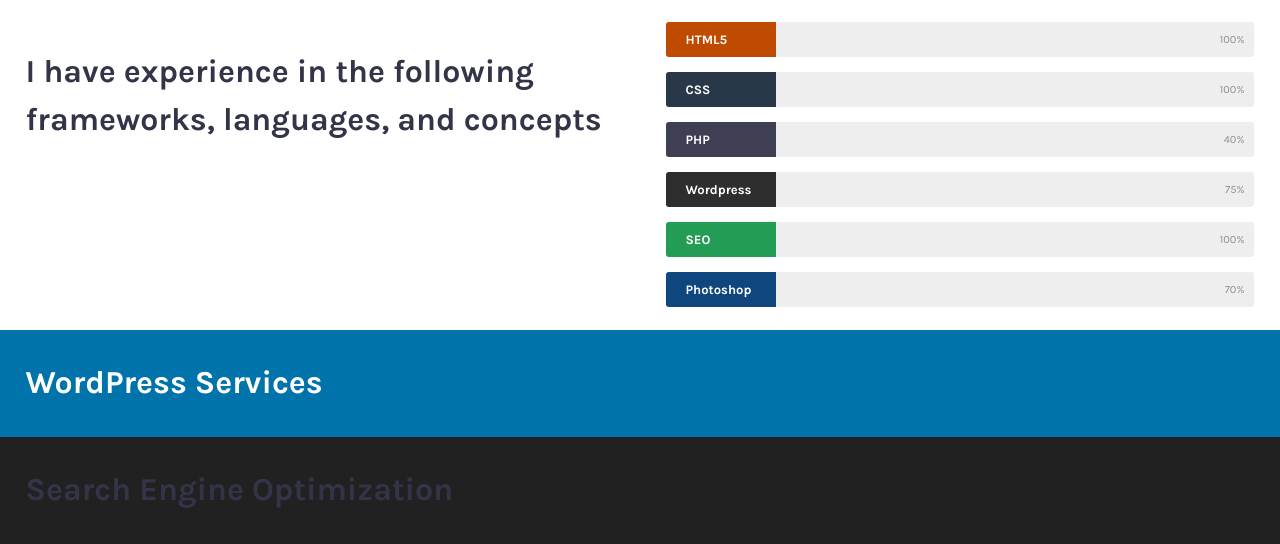
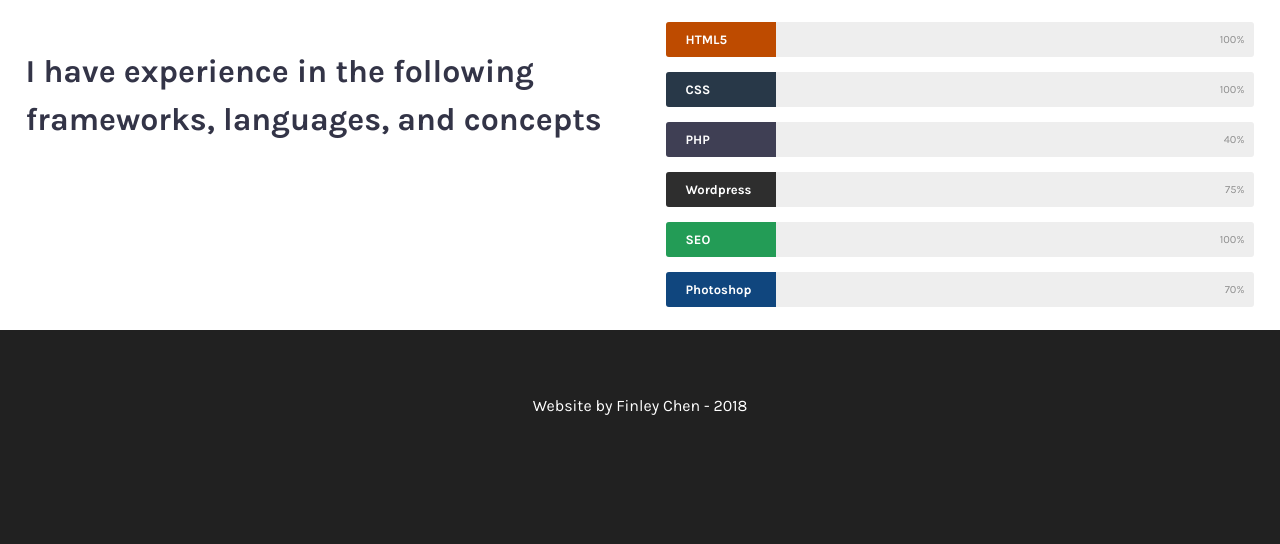
Before and after one commit to finleyjchen/finley-website-v2, a website: page about.html in a window 1280 px wide. Shown: the part 617-1161 px from the top of the page. After the commit the page ends 1099 px from the top, so only its background shows below. Drawn offline with nearby package versions, Linux system fonts and the light colour scheme; a script that the page names is missing.

Commit message:
Fixing up sass files

```diff
--- a/about.html
+++ b/about.html
@@ -3,7 +3,7 @@
 <head>
 	<title>Finley Chen Web Development</title>
 	<meta name="viewport" content="width=device-width, initial-scale=1">
-	<link rel="stylesheet" href="css/styles.min.css">
+	<link rel="stylesheet" href="css/styles.css">
 	<script src="https://unpkg.com/scrollreveal/dist/scrollreveal.min.js"></script>
 	<script src="https://ajax.googleapis.com/ajax/libs/jquery/3.3.1/jquery.min.js"></script>
 	<script src="https://cdnjs.cloudflare.com/ajax/libs/baffle.js/0.3.6/baffle.min.js"></script>
@@ -98,20 +98,7 @@
 	</div>
 
 
-		 <div id="wordpress">
-		 <div class="row">
-		 	<div class="col-12">
-		 		<h1>WordPress Services</h1>
-		 	</div>
-		 </div>
-	 </div>
 
-
-		 <div id="seo" class="row">
-			<div class="col-12">
-				<h1>Search Engine Optimization</h1>
-			</div>
-		 </div>
 	 </div>
 	</div>
 </div>
@@ -124,6 +111,8 @@
 
 
 <footer>
+	<div class="footer-text">Website by Finley Chen - 2018</div>
+
 </footer>
 
 <html>
--- a/css/styles.scss
+++ b/css/styles.scss
@@ -144,3 +144,11 @@
     font-size:1.2em;
   }
 }
+
+.footer-text {
+  text-align:center;
+  width:100%;
+  color:white;
+  margin:auto;
+  padding:4em 0em;
+}
```
Also changed, not shown: index.html (+3 -2 lines), services.html (+2 -1 lines), css/_simple-grid.scss (renamed from css/simple-grid.scss), css/styles.css (added), 1 other file.
